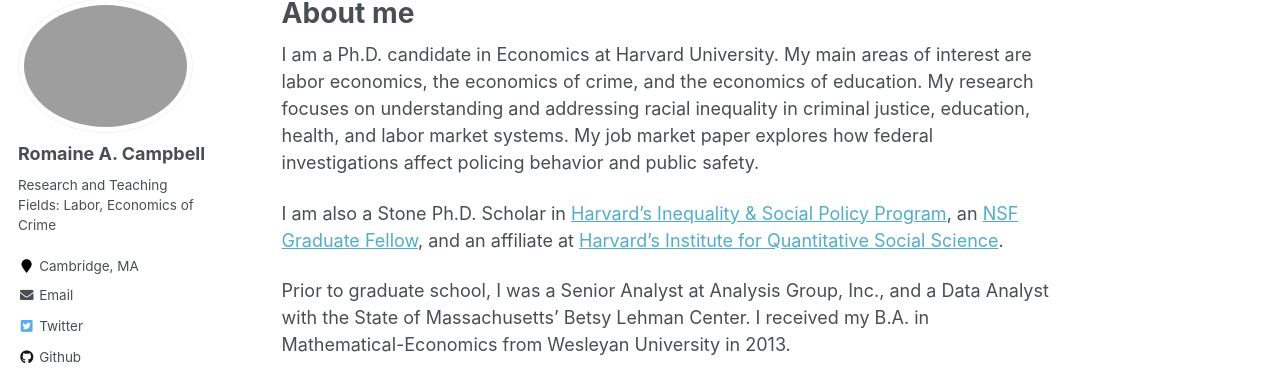
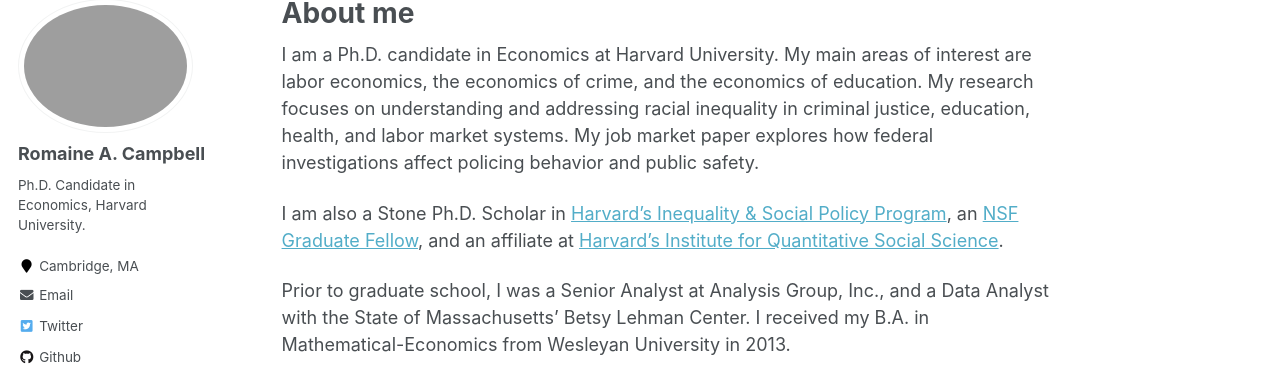
Before and after one commit to romainecampbell/romainecampbell.github.io, a Jekyll site: the page built from _pages/about.md, in a window 1280 px wide. Shown: the part 119-488 px from the top of the page. Built offline with Jekyll 4.4.1, drawn with Linux system fonts in a browser that asks for light colours.

Commit message:
Update _config.yml

```diff
--- a/_config.yml
+++ b/_config.yml
@@ -82,7 +82,7 @@
 author:
   name             : "Romaine A. Campbell"
   avatar           : "CampbellRomaine_profile.jpg"
-  bio              : "Research and Teaching Fields: Labor, Economics of Crime"
+  bio              : "Ph.D. Candidate in Economics, Harvard University."
   location         : "Cambridge, MA"
   employer         :
   pubmed           : # "https://www.ncbi.nlm.nih.gov/pubmed/?term=john+snow"
```
